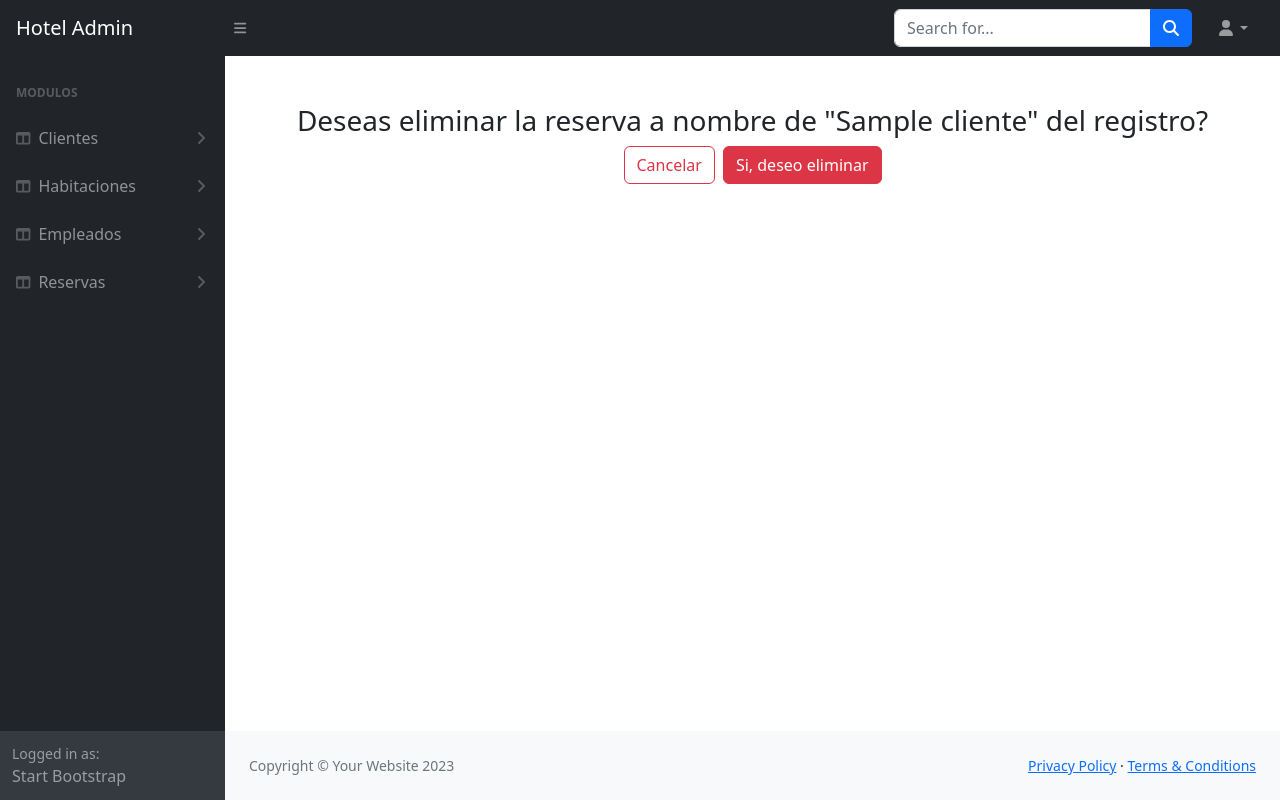
After one commit to Allam9573/sistema_hoteles, a Django app: page /reservas/eliminar/1/ in a window 1280 px wide. The commit adds this page. Run offline with Django 5.2, Linux system fonts and the light colour scheme; tables that the repository leaves empty hold one stand-in row (values such as "Sample post"); some libraries are stand-ins or nearby versions.

Commit message:
reservas eliminar

```diff
--- a/reservas/urls.py
+++ b/reservas/urls.py
@@ -5,5 +5,7 @@ urlpatterns = [
     path("", views.reservas, name="reservas"),
     path("nueva-reserva/", views.registrar_reserva, name="registrar_reserva"),
     path('api/guardar-reserva/', views.guardar_reserva, name='guardar_reserva'),
-    path('view/<int:id>/', views.ver_reserva)
+    path('view/<int:id>/', views.ver_reserva),
+    path('eliminar/<int:id>/', views.ver_reserva_eliminar, name='ver_reserva_eliminar'),
+    path('api/eliminar/<int:id>/', views.eliminar_reserva, name='eliminar_reserva')
 ]
--- a/reservas/views.py
+++ b/reservas/views.py
@@ -56,3 +56,16 @@ def guardar_reserva(request):
 def ver_reserva(request, id):
     reserva = Reserva.objects.get(id=id)
     return render(request, "reservas/ver.html", {"reserva": reserva})
+
+
+def ver_reserva_eliminar(request, id):
+    reserva = Reserva.objects.get(id=id)
+    return render(request, 'reservas/eliminar.html', {
+        'reserva': reserva
+    })
+
+
+def eliminar_reserva(request, id):
+    reserva = Reserva.objects.get(id=id)
+    reserva.delete()
+    return redirect('reservas')
--- /dev/null
+++ b/templates/reservas/eliminar.html
@@ -0,0 +1,11 @@
+{% extends 'base.html' %}
+{% load static %}
+{% block content %}
+  <div class="container mt-5 text-center">
+    <h3>Deseas eliminar la reserva a nombre de "{{ reserva.cliente.nombre }}" del registro?</h3>
+    <div class="d-flex flex-row justify-content-center align-items-center">
+      <a href="{% url 'reservas' %}" class="btn btn-outline-danger me-2">Cancelar</a>
+      <a href="{% url 'eliminar_reserva' id=reserva.id %}" class="btn btn-danger">Si, deseo eliminar</a>
+    </div>
+  </div>
+{% endblock %}
--- a/templates/reservas/reservas.html
+++ b/templates/reservas/reservas.html
@@ -27,7 +27,7 @@
               <td>Lps. {{ reserva.costo_subtotal }}</td>
               <td>
                 <a href="view/{{ reserva.id }}/" class="btn btn-primary rounded-pill"><i class="fa-solid fa-eye"></i></a>
-                <a href="eliminar/{{ cliente.id }}" class="btn btn-danger rounded-pill"><i class="fa-solid fa-trash-can"></i></a>
+                <a href="{% url "ver_reserva_eliminar" id=reserva.id %}" class="btn btn-danger rounded-pill"><i class="fa-solid fa-trash-can"></i></a>
               </td>
             </tr>
           {% endfor %}
--- a/templates/reservas/ver.html
+++ b/templates/reservas/ver.html
@@ -77,6 +77,7 @@
           <div class="lead">Lps. {{ reserva.costo_subtotal }}</div>
         </div>
         <a href="" class="btn btn-danger m-3">Procesar Pago</a>
+        <a href="{% url "reservas" %}" class="btn btn-outline-danger mx-3 mb-3">Atras</a>
       </div>
     </div>
     <div class="col-2"></div>
```
